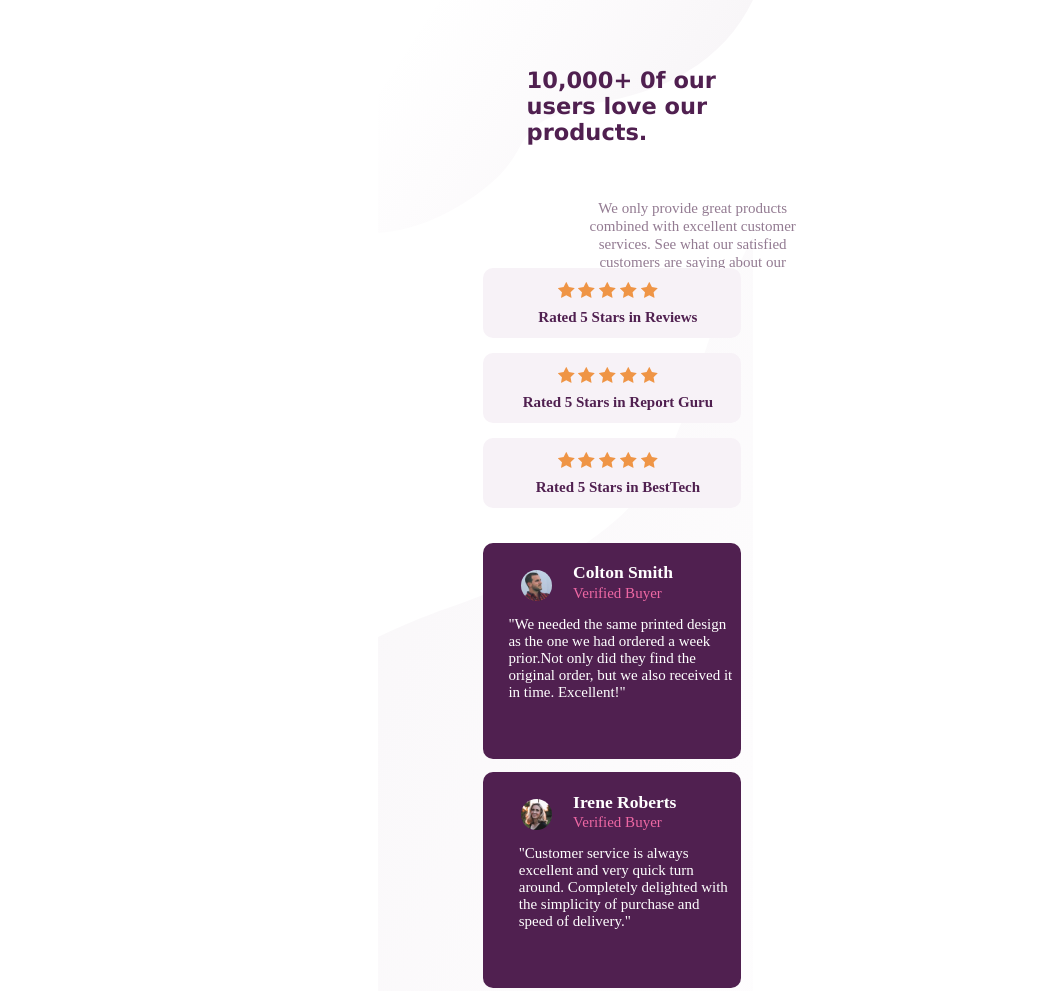
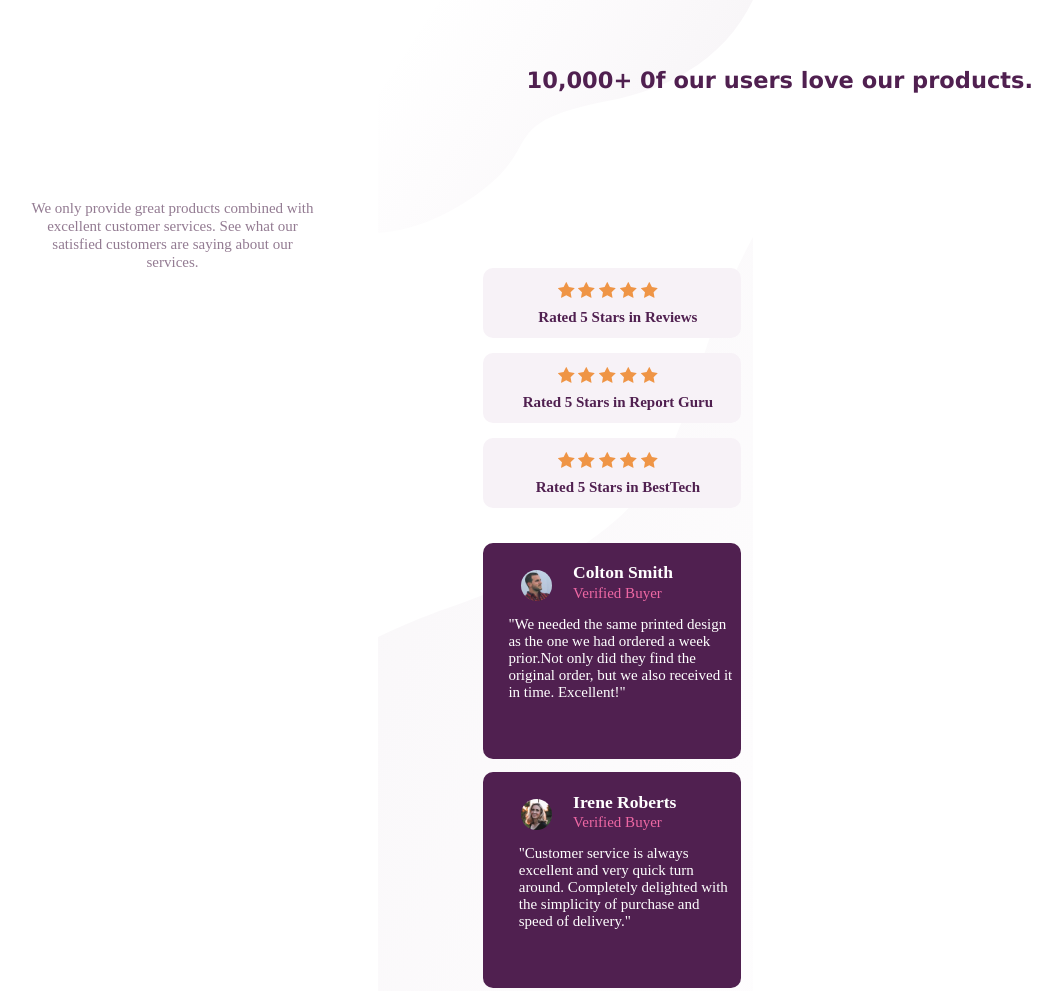
Before and after one commit to Fawziyyah-hub/social-proof-section-master, a plain HTML site: page index.html in a window 1280 px wide. Shown: the top 991 px of the page, without its empty margins (75-1137 px from the left). Drawn offline with Linux system fonts and the light colour scheme.

Commit message:
first commit

```diff
--- a/CSS/style.css
+++ b/CSS/style.css
@@ -25,7 +25,7 @@ h1{
     top: 6%;
     left: 47%;
     bottom: 49%;
-    width: 15%;
+
     color: hsl(300, 43%, 22%) ;
     font-family: 'Lucida Sans', 'Lucida Sans Regular', 'Lucida Grande', 'Lucida Sans Unicode', Geneva, Verdana, sans-serif;
     font-weight: 700;
@@ -35,8 +35,8 @@ h1{
 .content p{
     position: absolute;
     top: 23%;
-    width: 18%;
-    left: 43.5em;
+    width:19em ;
+    left: 7em;
     color: hsl(303, 10%, 53%);
     font-size: 15px;
     font-weight: 400;
```
